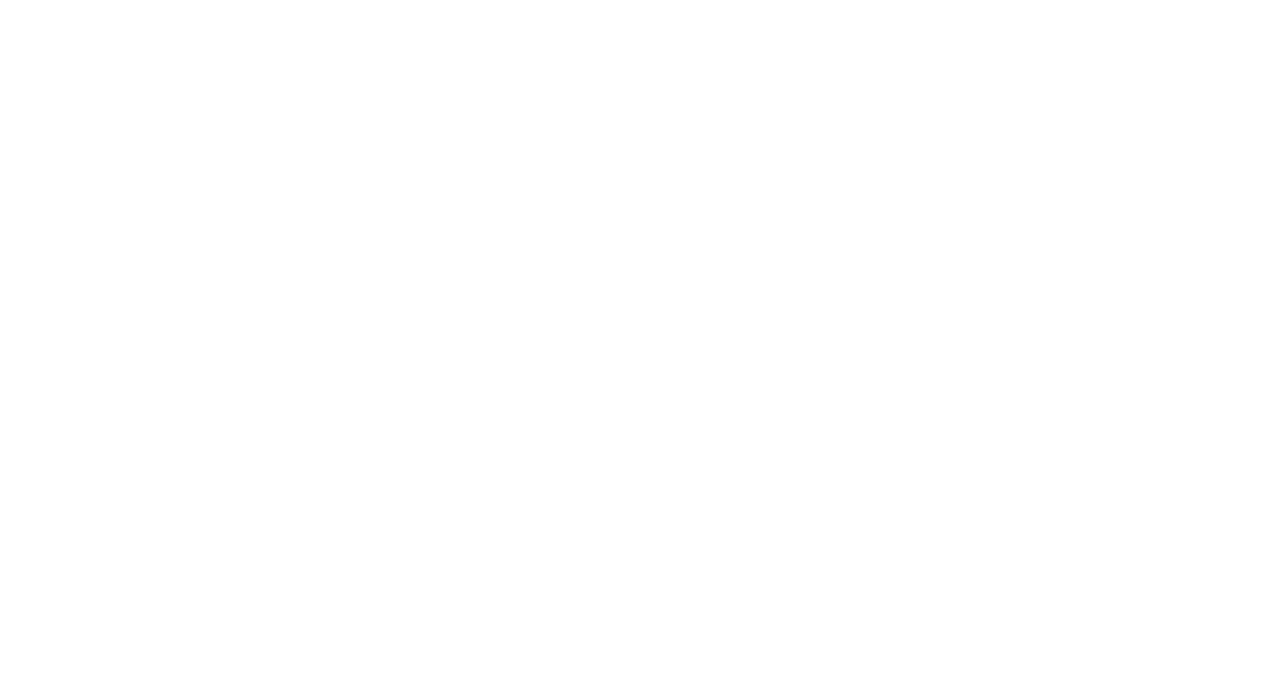
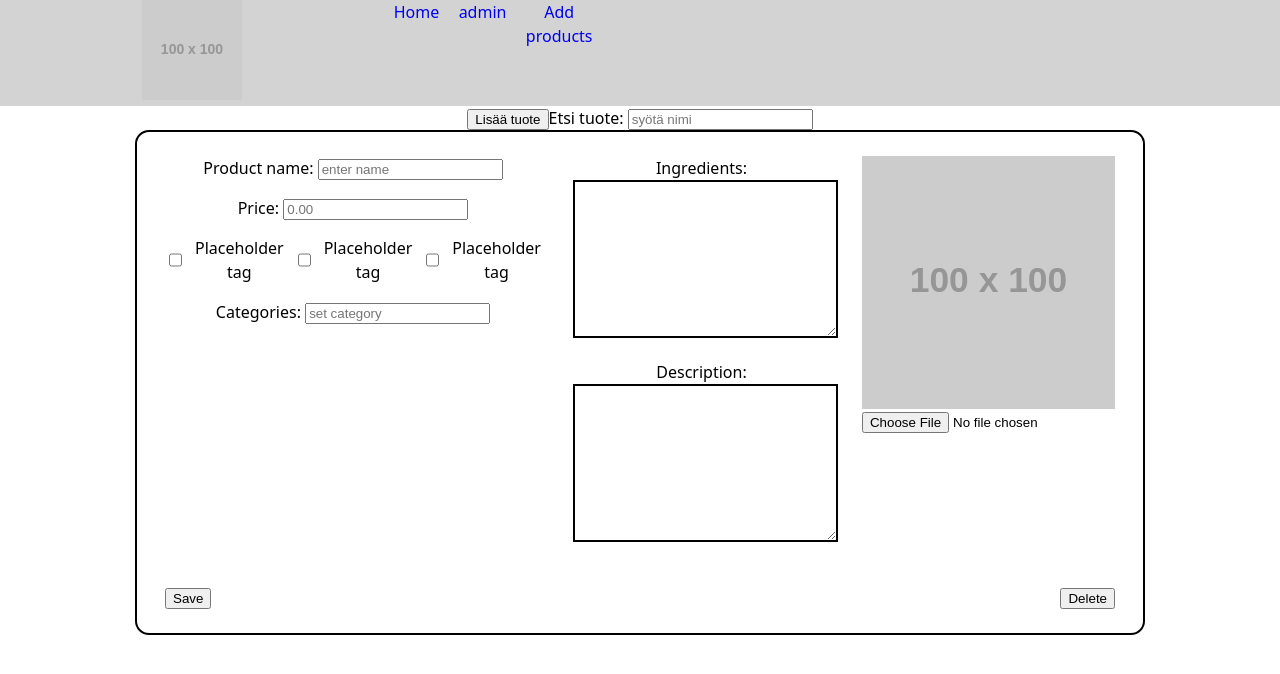
Before and after one commit to smpkl/PizzeriaWebProject-Front, a React (Vite) app in the folder project-frontend/: page /admin/products in a window 1280 px wide. Before the commit this address had no page. Shown: the top 674 px of the page. Built offline with nearby package versions, Linux system fonts and the light colour scheme.

Commit message:
add product card with styling. No api calls yet

```diff
--- a/project-frontend/src/App.jsx
+++ b/project-frontend/src/App.jsx
@@ -7,6 +7,8 @@ import Order from './views/general/Order';
 import Profile from './views/general/Profile';
 import AdminOrders from './views/admin/AdminOrders';
 import AdminLayout from './components/AdminLayout';
+import AdminProducts from './views/admin/AdminProducts';
+import AdminProducts2 from './components/AdminProducts2'
 
 const App = () => {
   return (
@@ -20,8 +22,9 @@ const App = () => {
             <Route path="/about" element={<AboutUs />} />
           </Route>
           {/* Admin sivut, placeholder kunnes keksitää yhessä miten lopulta toteutetaa */}
-          <Route path="/admin" element={<AdminLayout />}>
-            <Route path="/admin" element={<AdminOrders />} />
+          <Route path="/admin/" element={<AdminLayout />}>
+            <Route path="/admin/orders" element={<AdminOrders />} />
+            <Route path="/admin/products" element={<AdminProducts />} />
           </Route>
         </Routes>
       </BrowserRouter>
--- a/project-frontend/src/components/AdminLayout.jsx
+++ b/project-frontend/src/components/AdminLayout.jsx
@@ -15,7 +15,10 @@ const Layout = () => (
             <Link to="/">Home</Link>
           </li>
           <li>
-            <Link to="/admin">admin</Link>
+            <Link to="/admin/orders">admin</Link>
+          </li>
+          <li>
+            <Link to="/admin/products">Add products</Link>
           </li>
         </ul>
       </nav>
--- /dev/null
+++ b/project-frontend/src/components/ProductCard.jsx
@@ -0,0 +1,151 @@
+import React from 'react';
+
+const ProductCard = () => {
+  const styles = {
+    card: {
+      border: '2px solid #000',
+      borderRadius: '14px',
+      padding: '24px 28px',
+      maxWidth: '950px',
+      margin: '0 auto',
+      fontFamily: 'system-ui, -apple-system, BlinkMacSystemFont, sans-serif',
+    },
+    form: {
+      width: '100%',
+    },
+    grid: {
+      display: 'grid',
+      gridTemplateColumns: '1.1fr 1.3fr 0.9fr',
+      columnGap: '32px',
+      rowGap: '16px',
+    },
+    field: {
+      marginBottom: '16px',
+    },
+    textarea: {
+      width: '100%',
+      border: '2px solid #000',
+      minHeight: '150px',
+    },
+    tagsRow: {
+      display: 'flex',
+      gap: '10px',
+      marginTop: '6px',
+    },
+    imageWrapper: {
+      display: 'flex',
+      flexDirection: 'column',
+      gap: '10px',
+    },
+    footer: {
+      display: 'flex',
+      justifyContent: 'space-between',
+      alignItems: 'center',
+      marginTop: '24px',
+    },
+  };
+  return (
+    <div style={styles.card}>
+      <form action="" style={styles.form}>
+        <div style={styles.grid}>
+          {/* vasemmalla olevat elementit */}
+          <div>
+            <div style={styles.field}>
+              <label htmlFor="products-name">Product name: </label>
+              <input
+                type="text"
+                name="products-name"
+                id="products-name"
+                placeholder="enter name"
+              />
+            </div>
+            <div style={styles.field}>
+              <label htmlFor="products-price">Price: </label>
+              <input
+                type="number"
+                name="products-price"
+                id="products-price"
+                placeholder="0.00"
+              />
+            </div>
+            {/*tähän koitan keksitä paremmat kuvat */}
+            <div style={styles.field}>
+              <div style={styles.tagsRow}>
+                <input
+                  type="checkbox"
+                  name="placeholder-tag1"
+                  id="placeholder-tag1"
+                />
+                <label htmlFor="placeholder-tag1">Placeholder tag</label>
+                <input
+                  type="checkbox"
+                  name="placeholder-tag2"
+                  id="placeholder-tag2"
+                />
+                <label htmlFor="placeholder-tag2">Placeholder tag</label>
+                <input
+                  type="checkbox"
+                  name="placeholder-tag3"
+                  id="placeholder-tag3"
+                />
+                <label htmlFor="placeholder-tag3">Placeholder tag</label>
+              </div>
+            </div>
+            <label htmlFor="products-category">Categories: </label>
+            <input
+              type="text"
+              name="products-category"
+              id="products-category"
+              placeholder="set category"
+            />
+          </div>
+
+          {/*keskikohta */}
+          <div>
+            <div style={styles.field}>
+              <label htmlFor="ingredients">Ingredients: </label>
+              <textarea
+                name="ingredients"
+                id="ingredients"
+                cols={20}
+                rows={5}
+                style={styles.textarea}
+              ></textarea>
+            </div>
+            <div style={styles.field}>
+              <label htmlFor="description">Description: </label>
+              <textarea
+                name="description"
+                id="description"
+                cols={20}
+                rows={5}
+                style={styles.textarea}
+              ></textarea>
+            </div>
+          </div>
+
+          {/* oikea sarake */}
+          <div>
+            <div style={styles.imageWrapper}>
+              <img
+                src="https://placehold.co/100x100"
+                alt="meals unique picture"
+              />
+            </div>
+            <input id="product-image" type="file" placeholder="change image" />
+          </div>
+        </div>
+
+        {/* alas ainakin kuvan perusteella mutta ehk parempi siirtää oikeen sarakkeen loppuun?*/}
+        <div>
+          <div style={styles.footer}>
+            <button>Save</button>
+            <button>Delete</button>
+          </div>
+        </div>
+      </form>
+    </div>
+  );
+};
+
+export default ProductCard;
--- a/project-frontend/src/views/admin/AdminProducts.jsx
+++ b/project-frontend/src/views/admin/AdminProducts.jsx
@@ -1 +1,39 @@
-// Adminsivun tuotteidenhallinta (+ mahdollisesti myös tagien- ja kategorioidenhallinta?)
+import React from 'react';
+import ProductCard from '../../components/ProductCard';
+
+const AdminProducts = () => {
+  //Laitan jo 2 kieli optiota joka hallitaa tod näk shared contextilla
+  const langEn = false;
+  const langFin = true;
+  return (
+    <div>
+      {langFin && (
+        <div>
+          <button>Lisää tuote</button>
+          <label htmlFor="product">Etsi tuote: </label>
+          <input
+            type="text"
+            id="product"
+            name="product"
+            placeholder="syötä nimi"
+          />
+        </div>
+      )}
+      {langEn && (
+        <div>
+          <button>Add product</button>
+          <label htmlFor="product">Search for a product: </label>
+          <input
+            type="text"
+            id="product"
+            name="product"
+            placeholder="syötä nimi"
+          />
+        </div>
+      )}
+      <ProductCard />
+    </div>
+  );
+};
+
+export default AdminProducts;
```
